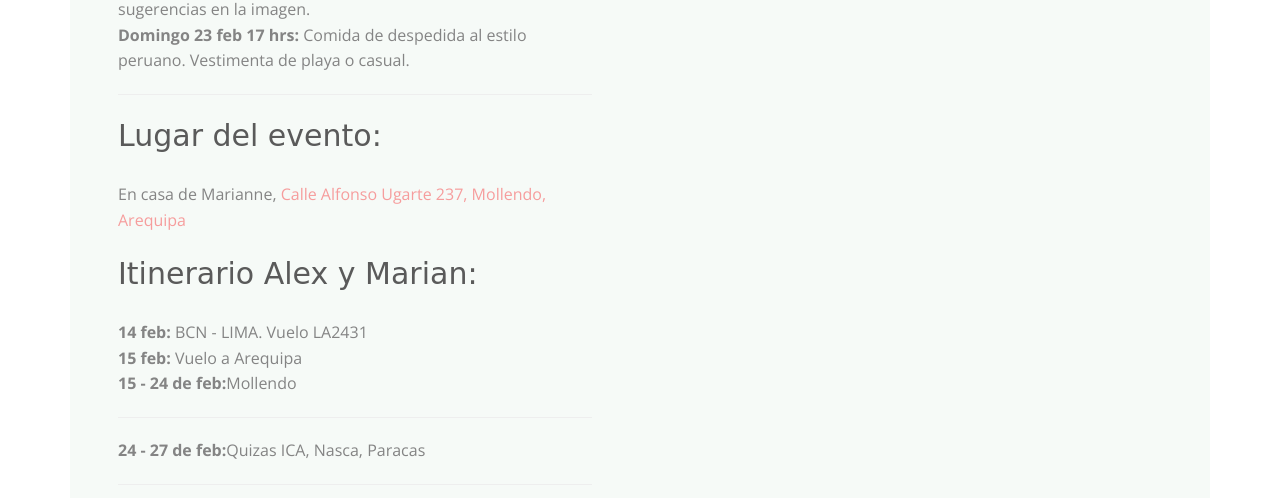
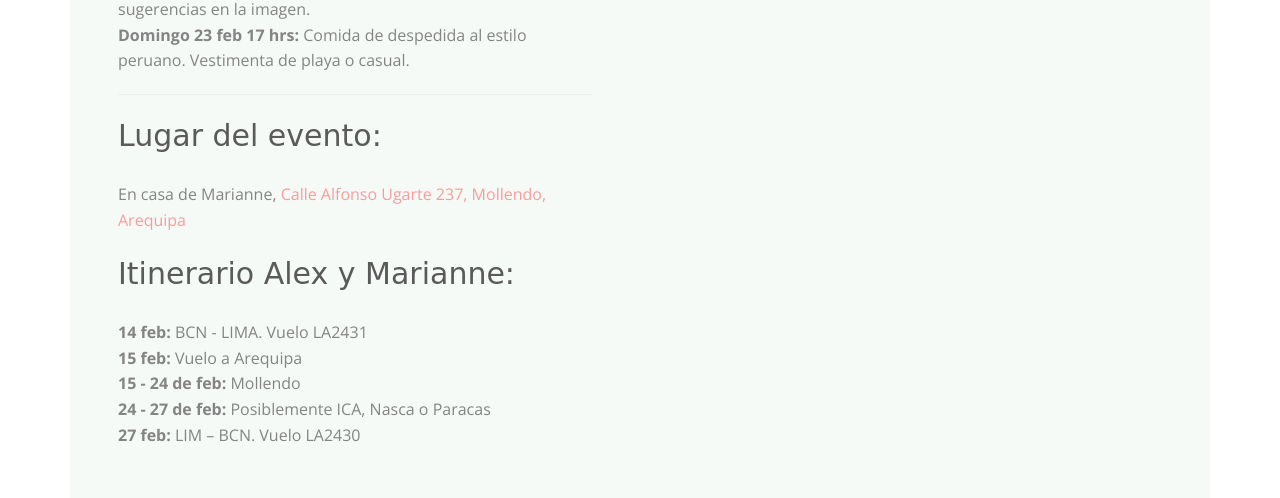
Before and after one commit to aparralorenzo/nuptial, a website: page suggestions.html in a window 1280 px wide. Shown: the part 1551-2049 px from the top of the page. Drawn offline with nearby package versions, Linux system fonts and the light colour scheme; some packages are replaced by stand-ins of ours; no server answers; files whose address does not match are found by name; a web font is replaced by a local one.

Commit message:
update nuestro itinerario

```diff
--- a/suggestions.html
+++ b/suggestions.html
@@ -170,15 +170,15 @@
 									</p>
 									<p>
 										<h2>
-											Itinerario Alex y Marian:
+											Itinerario Alex y Marianne:
 
 										</h2>
 										<strong>14 feb:</strong> BCN - LIMA. Vuelo LA2431 <br>
 
 											<strong>15 feb:</strong> Vuelo a Arequipa
 											<br>
-											<strong>15 - 24 de feb:</strong>Mollendo<hr>
-											<strong>24 - 27 de feb:</strong>Quizas ICA, Nasca, Paracas<hr>
+											<strong>15 - 24 de feb:</strong> Mollendo<br>
+											<strong>24 - 27 de feb:</strong> Posiblemente ICA, Nasca o Paracas<br>
 											<strong>27 feb:</strong> LIM – BCN. Vuelo LA2430
 
 
```
